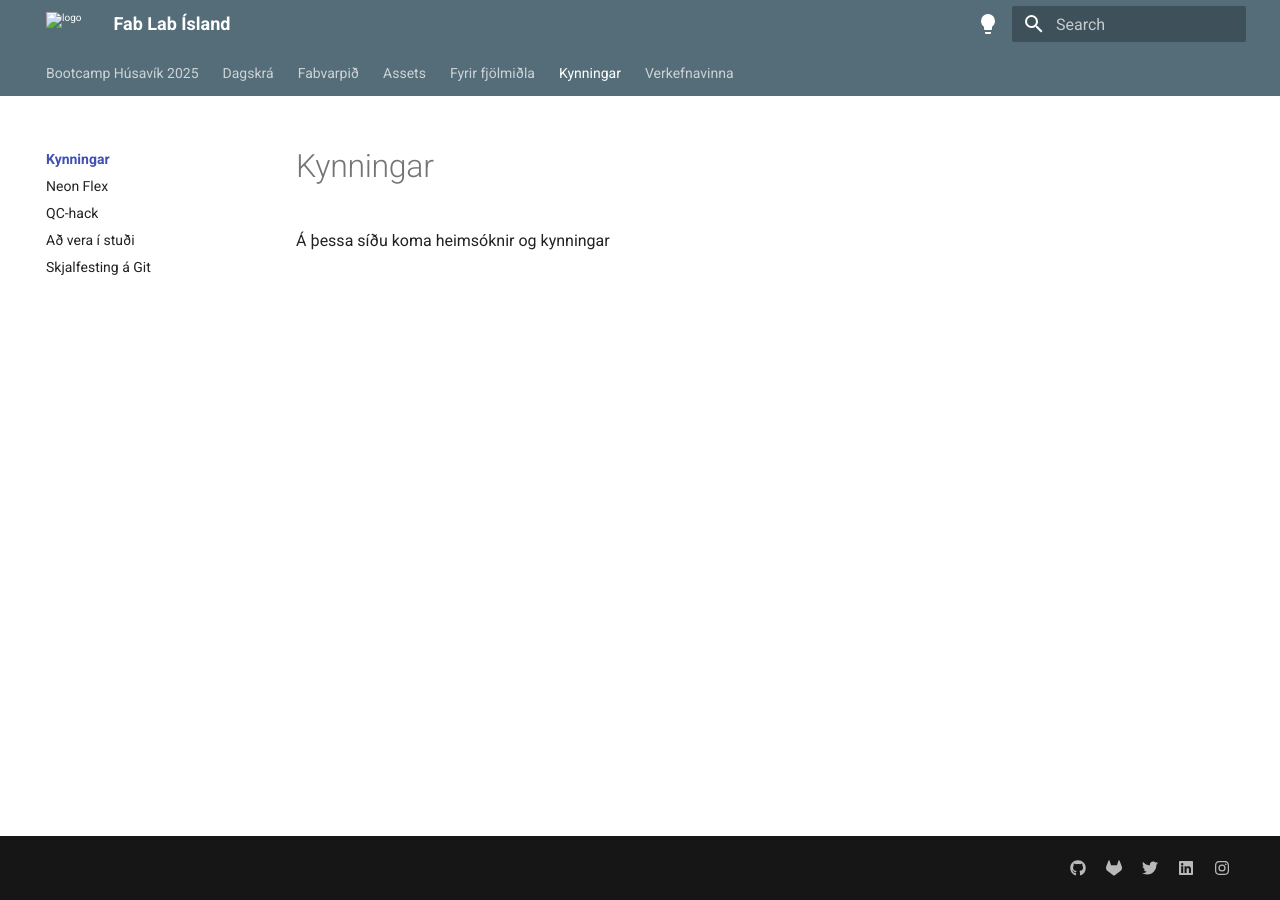
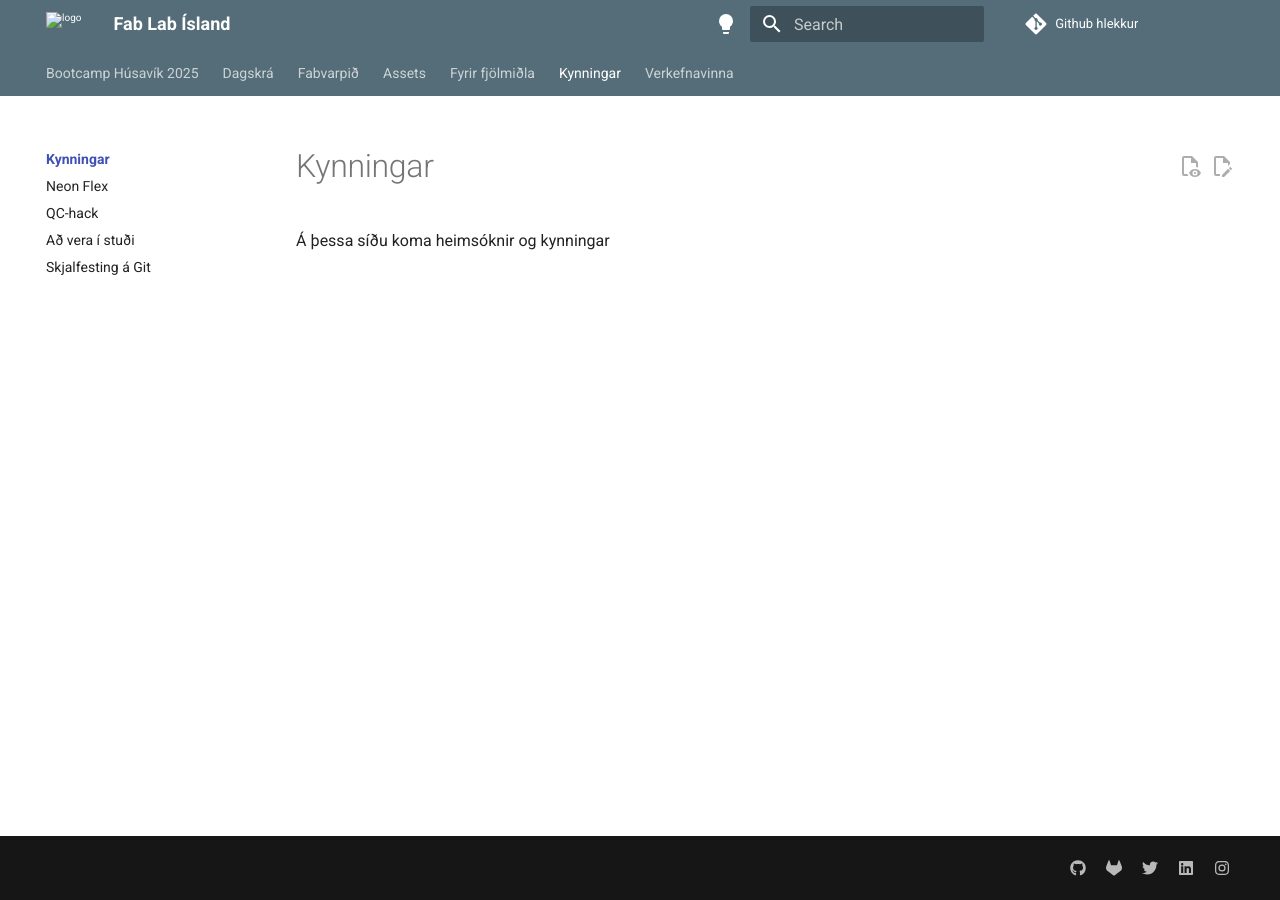
Before and after one commit to Fab-Lab-Island/fli-bootcamp-2025, an MkDocs documentation site: the page built from docs/kynningar/index.md, in a window 1280 px wide. Built offline with MkDocs 1.6.1 and Material for MkDocs 9.7.7, drawn with Linux system fonts in a browser that asks for light colours; comment, search, counter and statistics services are not loaded.

Commit message:
edit og hlekkur á github

```diff
--- a/mkdocs.yml
+++ b/mkdocs.yml
@@ -1,6 +1,8 @@
 site_name: Fab Lab Ísland
 site_description: Ár hvert hittist starfsfólk úr Fab Lab Íslands víðsvegar um allt land til að deila þekkingu og reynslu. 2025 verður haldið í Húsavík.
-# site_url:
+repo_url: https://github.com/Fab-Lab-Island/fli-bootcamp-2025
+edit_uri: edit/main/docs/
+repo_name: "Github hlekkur"
 
 theme:
   name: material
@@ -18,6 +20,9 @@ theme:
     - content.tabs.link
     - content.code.annotation
     - content.code.copy
+    - content.action.edit
+    - content.action.view
+
   palette:
     - scheme: default
       primary: blue grey
```
